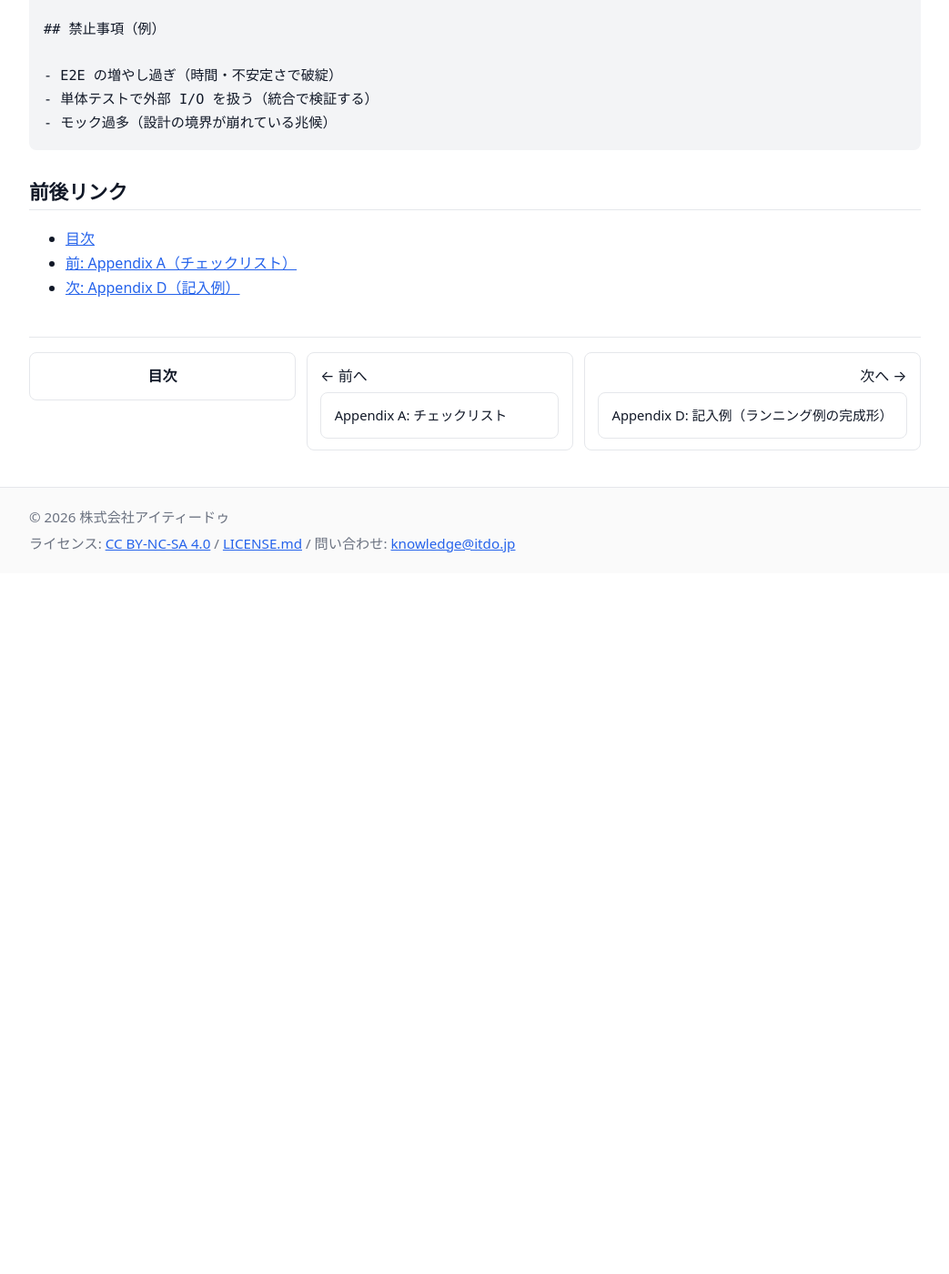
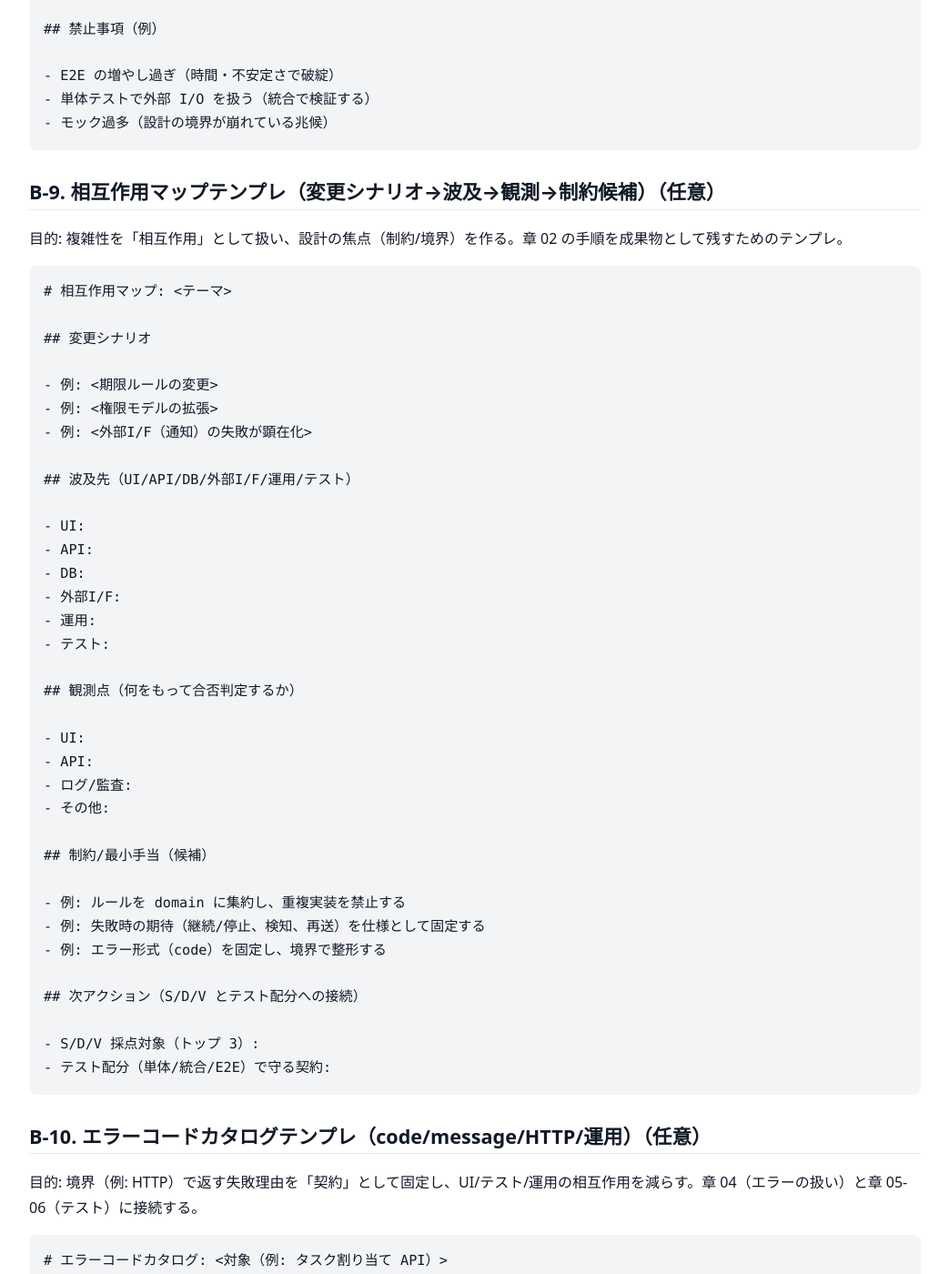
Before and after one commit to itdojp/small-webapp-software-design-book, a Jekyll site: the page built from docs/appendix/B-templates.md, in a window 1280 px wide and 1400 px high, scrolled down 7370 px. Shown: the whole window at 91% size, without its empty margins (118-1161 px from the left). Built offline with Jekyll 4.4.1, drawn with Linux system fonts in a browser that asks for light colours; before the commit the page ends 8000 px from its top, so only the background shows below that; some of the changed text lies outside the part shown.

Commit message:
[Content] Issue #48: Appendix Bに相互作用/エラー契約テンプレを追加

````diff
--- a/docs/appendix/B-templates.md
+++ b/docs/appendix/B-templates.md
@@ -25,7 +25,7 @@ next: /appendix/D-samples/
 | 要求 | なぜやるか（目的・課題・KPI） | Needs/Goals の整理 | B-1 |
 | 要件 | 何を満たすべきか（Shall） | Requirements 一覧、スコープ、非機能の最小合意 | B-2 |
 | 仕様 | どう振る舞うか（外部観測） | 受け入れ条件、例外系、エラー、外部I/Fの振る舞い | B-3 |
-| 設計 | どう作るか（内部構造） | S/D/V、設計アウトライン、Change Drivers、ADR | B-4〜B-7 |
+| 設計 | どう作るか（内部構造） | S/D/V、設計アウトライン、Change Drivers、ADR | B-4〜B-7（任意: B-9/B-10） |
 | テスト | どこをどう守るか | テスト配分（単体/統合/E2E） | B-8 |
 
 ## B-1. 要求（Needs / Goals）整理テンプレ（目的・課題・KPI）
@@ -302,6 +302,70 @@ next: /appendix/D-samples/
 - モック過多（設計の境界が崩れている兆候）
 ```
 
+## B-9. 相互作用マップテンプレ（変更シナリオ→波及→観測→制約候補）（任意）
+
+目的: 複雑性を「相互作用」として扱い、設計の焦点（制約/境界）を作る。章 02 の手順を成果物として残すためのテンプレ。
+
+```md
+# 相互作用マップ: <テーマ>
+
+## 変更シナリオ
+
+- 例: <期限ルールの変更>
+- 例: <権限モデルの拡張>
+- 例: <外部I/F（通知）の失敗が顕在化>
+
+## 波及先（UI/API/DB/外部I/F/運用/テスト）
+
+- UI:
+- API:
+- DB:
+- 外部I/F:
+- 運用:
+- テスト:
+
+## 観測点（何をもって合否判定するか）
+
+- UI:
+- API:
+- ログ/監査:
+- その他:
+
+## 制約/最小手当（候補）
+
+- 例: ルールを domain に集約し、重複実装を禁止する
+- 例: 失敗時の期待（継続/停止、検知、再送）を仕様として固定する
+- 例: エラー形式（code）を固定し、境界で整形する
+
+## 次アクション（S/D/V とテスト配分への接続）
+
+- S/D/V 採点対象（トップ 3）:
+- テスト配分（単体/統合/E2E）で守る契約:
+```
+
+## B-10. エラーコードカタログテンプレ（code/message/HTTP/運用）（任意）
+
+目的: 境界（例: HTTP）で返す失敗理由を「契約」として固定し、UI/テスト/運用の相互作用を減らす。章 04（エラーの扱い）と章 05-06（テスト）に接続する。
+
+```md
+# エラーコードカタログ: <対象（例: タスク割り当て API）>
+
+## エラー一覧
+
+| code | message（利用者向け） | 起点（境界） | HTTP | 再試行可否 | 監査/ログ | 備考 |
+| --- | --- | --- | --- | --- | --- | --- |
+| forbidden | 権限がありません | 認可 | 403 | No | 失敗理由を記録 | |
+| not_found | 対象が見つかりません | 参照 | 404 | No | 対象IDを記録 | |
+| conflict | 競合が発生しました | 同時更新 | 409 | Yes/No | 相関IDを記録 | 楽観ロック等 |
+| invalid | 入力が不正です | 入力検証 | 400 | No | 最小限を記録 | 個人情報を出さない |
+
+## 運用方針
+
+- ログに出す項目（相関ID、actor、対象ID、code）:
+- 監査ログの記録範囲/保持期間:
+- 再試行する場合の上限/間隔（必要なら）:
+```
+
 ## 前後リンク
 
 - [目次]({{ '/chapters/' | relative_url }})
````
